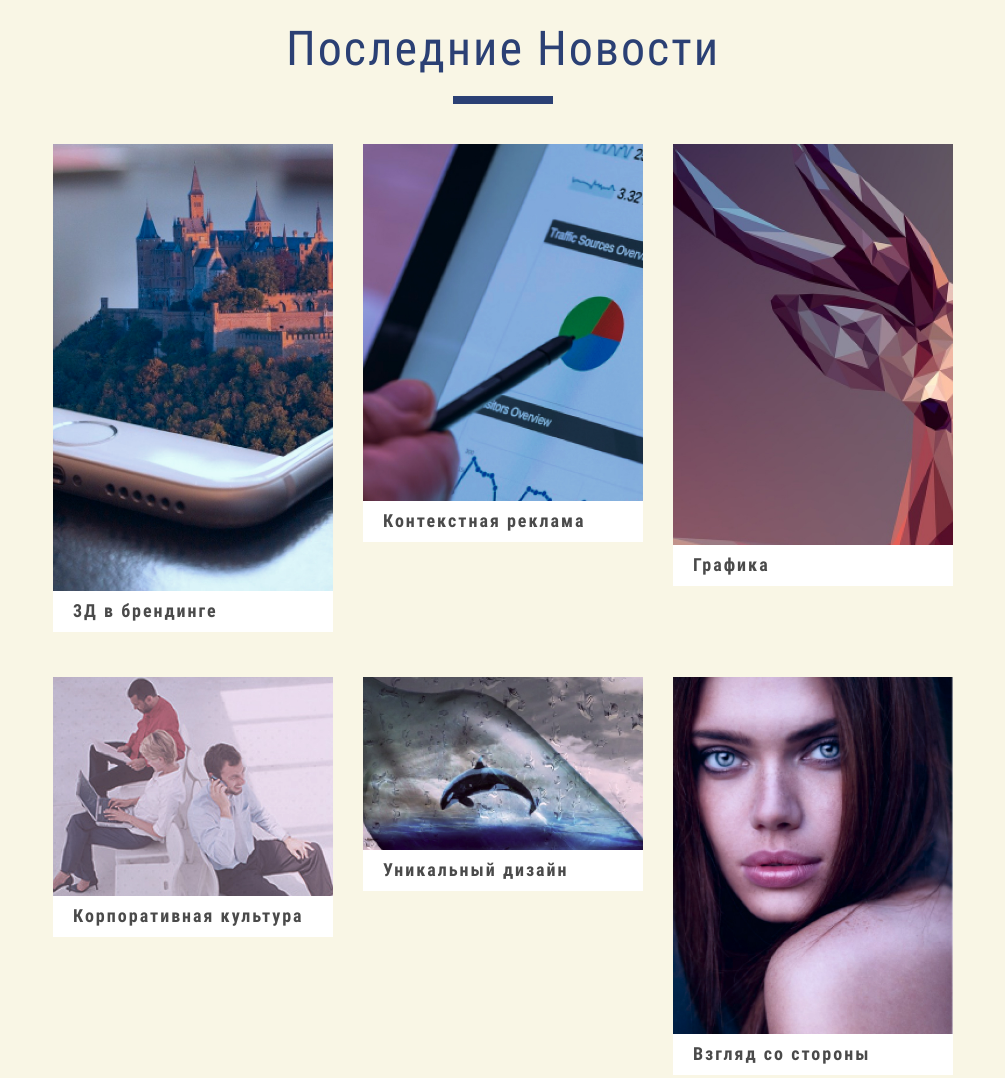
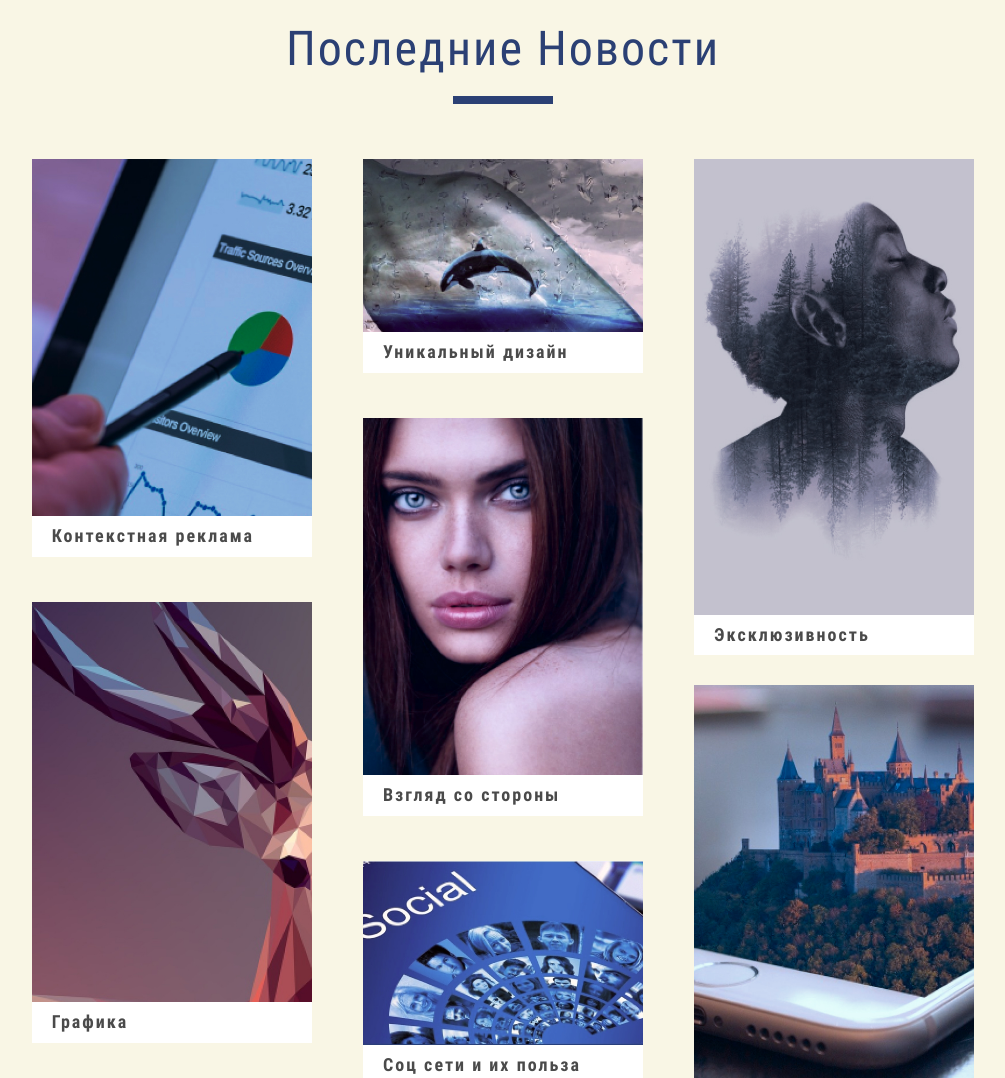
Before and after one commit to NilsRondhuis/new-di-gi, a website built with Parcel: page src/index.html in a window 1280 px wide. Shown: the part 3540-4618 px from the top of the page, without its empty margins (137-1142 px from the left). Built offline with nearby package versions, Linux system fonts and the light colour scheme.

Commit message:
костыльная сетка

```diff
--- a/src/sass/layouts/_news.scss
+++ b/src/sass/layouts/_news.scss
@@ -7,10 +7,21 @@
 .list-news {
 
     @include for-size(portrait) {
+        // display: flex;
+        // flex-wrap: wrap;
+        // justify-content: center;
+        // margin: -15px;
         display: flex;
-        flex-wrap: wrap;
-        justify-content: center;
-        margin: -15px;
+        flex-flow: column wrap;
+        max-height: 1765px;
+        align-items: center;
+    }
+
+    @include for-size(desktop) {
+        max-height: 1445px;
+    }
+    @include for-size(desktopHd) {
+        max-height: 1230px;
     }
 }
 .list-news__item {
@@ -18,6 +29,7 @@
     margin-right: auto;
     max-width: 280px;
     width: 100%;
+    height: max-content;
 
     &:not(:last-child) {
         margin-bottom: 20px;
@@ -31,6 +43,20 @@
         margin: 15px;
         flex-basis: calc((100% - 2 * 30px) / 2);
     }
+    @include for-size(desktop) {
+        &:nth-child(1) {
+            order: 1;
+        }
+    }
+    @include for-size(desktopHd) {
+        &:nth-child(4) {
+            order: -1;
+        }
+        &:nth-child(2n + 1) {
+            order: -1;
+        }
+    }
+
 }
 .list-news__link {
     position: relative;
@@ -48,7 +74,7 @@
         background-size: 40px 45px;
         background-position: center center;
         opacity: 0;
-        transition: opacity 250ms linear,
+        transition: opacity 250ms linear;
     }
 
     &:hover::before,
```
Also changed, not shown: 1 other file.
